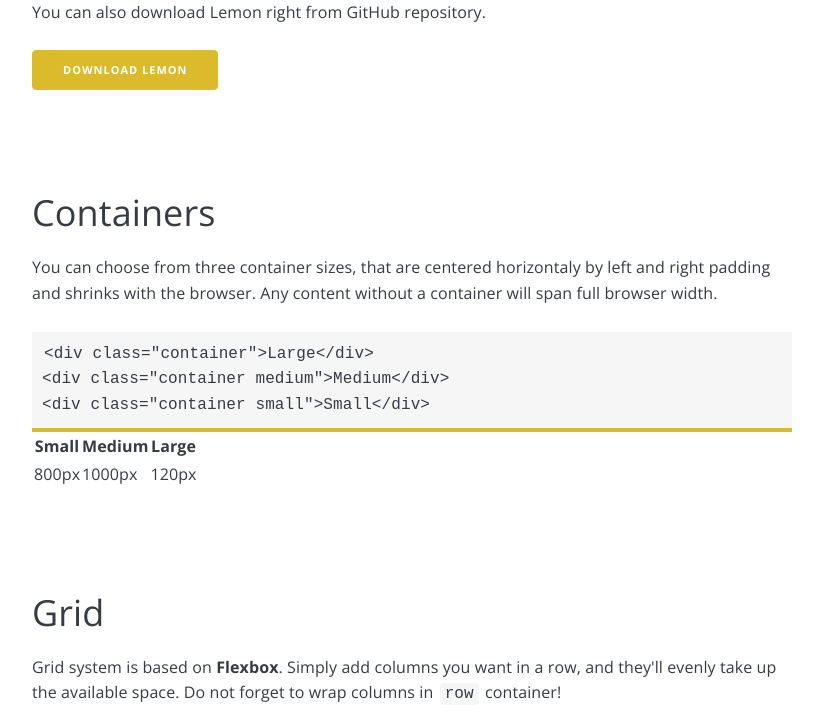
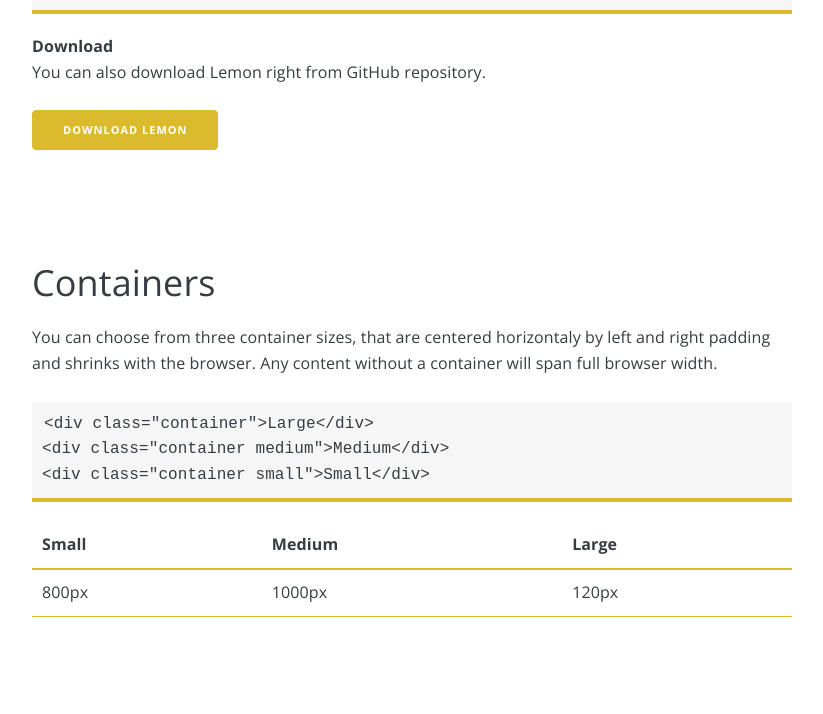
Before and after one commit to mikqi/lemon, a website: page docs/index.html in a window 1280 px wide. Shown: the part 1814-2528 px from the top of the page, without its empty margins (228-1051 px from the left). Drawn offline with nearby package versions, Linux system fonts and the light colour scheme; files that its build step writes are made by us from their sources.

Commit message:
Minor changes

```diff
--- a/src/_blockquote.scss
+++ b/src/_blockquote.scss
@@ -2,6 +2,7 @@
   border-left: 0.4rem solid $color-primary;
   padding: 1rem 2rem;
   background-color: $color-tertiary;
+  margin-bottom: 2rem;
 
   *:last-of-type {
     margin-bottom: 0;
--- a/src/_buttons.scss
+++ b/src/_buttons.scss
@@ -1,4 +1,6 @@
 .btn,
+.btn:link,
+.btn:visited,
 button,
 input[type='button'],
 input[type='reset'],
@@ -27,6 +29,7 @@
   text-decoration: none;
 
   vertical-align: middle;
+  margin-bottom: 1rem;
 
   &:focus,
   &:hover {
@@ -47,7 +50,7 @@
     }
   }
 
-  &.btn-outline {
+  &.outline {
     background-color: transparent;
     color: $color-primary;
 
--- a/src/_code.scss
+++ b/src/_code.scss
@@ -1,6 +1,7 @@
 code {
   background-color: $color-tertiary;
-  padding: 0.2rem 0.5rem;
+  padding: 0.2rem 0.5rem 0.2rem 0.5rem;
+  font-size: 120%;
   border-radius: 0.4rem;
   margin: 0 0.2rem;
 }
@@ -10,6 +11,7 @@
   overflow-y: scroll;
   padding: 1rem;
   border-bottom: 0.4rem solid $color-primary;
+  margin-bottom: 2rem;
 
   & > code {
     padding: 0;
--- a/src/_grid.scss
+++ b/src/_grid.scss
@@ -1,6 +1,10 @@
 .row {
   display: flex;
   flex-direction: row;
+
+  @include respond('medium') {
+    flex-direction: column;
+  }
 }
 
 .column {
--- a/src/_link.scss
+++ b/src/_link.scss
@@ -1,4 +1,6 @@
-a {
+a,
+a:link,
+a:visited {
   color: $color-primary;
   text-decoration: none;
 
--- a/src/_list.scss
+++ b/src/_list.scss
@@ -3,13 +3,13 @@
 ul {
 	list-style: none;
 	margin-top: 0;
-	padding-left: 0;
+  padding-left: 0;
+  margin-bottom: 2rem;
 
 	dl,
 	ol,
 	ul {
-		font-size: 90%;
-    margin: 1.5rem 0 1.5rem 3.0rem;
+    margin: 0 0 0 1.5rem;
   }
 }
 
@@ -24,3 +24,7 @@
 dd {
   -webkit-margin-start: 40px;
 }
+
+dt {
+  font-weight: bold;
+}
--- a/src/_reset.scss
+++ b/src/_reset.scss
@@ -11,7 +11,7 @@
   box-sizing: border-box;
   font-size: px-to-percent(10px); /* 1 */
 
-  @include respond('small') {
+  @include respond('medium') {
     font-size: px-to-percent(9px);
   }
 }
--- /dev/null
+++ b/src/_table.scss
@@ -0,0 +1,15 @@
+table {
+  width: 100%;
+  border-spacing: 0;
+}
+
+th,
+td {
+  text-align: left;
+  border-bottom: 0.1rem solid $color-primary;
+  padding: 1rem;
+}
+
+thead th {
+	border-bottom: 2px solid $color-primary;
+}
--- a/src/_typography.scss
+++ b/src/_typography.scss
@@ -1,7 +1,7 @@
 html {
-  -webkit-font-smoothing: antialiased; //TODO: Co to daje?
-  -moz-osx-font-smoothing: grayscale; //TODO: Co to daje?
-  -webkit-text-size-adjust: 100%; //TODO: Co to daje?
+  -webkit-font-smoothing: antialiased;
+  -moz-osx-font-smoothing: grayscale;
+  -webkit-text-size-adjust: 100%;
 }
 
 body {
@@ -19,7 +19,7 @@
 }
 
 p {
-  margin-bottom: 2.5rem; //TODO: Na razie nie wiem dlaczego to tutaj jest!
+  margin-bottom: 2.5rem;
 }
 
 h1,
--- a/src/_utility.scss
+++ b/src/_utility.scss
@@ -1,17 +1,11 @@
-// Utility
-// ––––––––––––––––––––––––––––––––––––––––––––––––––
-
-// Clear a float with .clearfix
 .clearfix {
   &:after {
     clear: both;
-    content: ' '; // The space content is one way to avoid an Opera bug.
+    content: ' ';
     display: table;
   }
 }
 
-
-// Float either direction
 .float-left {
   float: left;
 }
@@ -19,3 +13,7 @@
 .float-right {
   float: right;
 }
+
+.mb {
+  margin-bottom: 2rem;
+}
--- a/src/lemon.scss
+++ b/src/lemon.scss
@@ -1,5 +1,5 @@
 /**
- * Lemon v0.0.1 (https://appalaszynski.github.io/lemon/))
+ * Lemon v1.0.0 (https://appalaszynski.github.io/lemon/))
  * Copyright (c) 2018 appalaszynski (https://github.com/appalaszynski)
  * Licensed under MIT (https://github.com/appalaszynski/lemon/blob/master/LICENSE)
  */
@@ -19,3 +19,4 @@
 @import 'link';
 @import 'forms';
 @import 'list';
+@import 'table';
```
Also changed, not shown: src/_forms.scss (+2 -3 lines).
